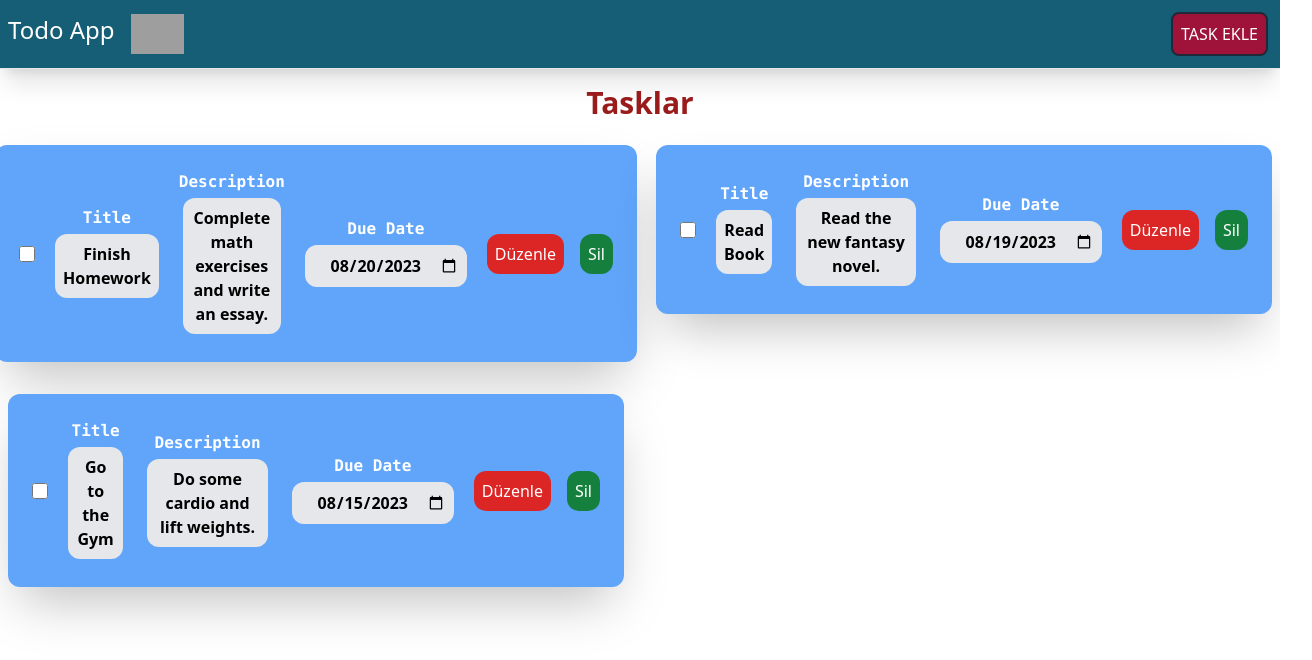
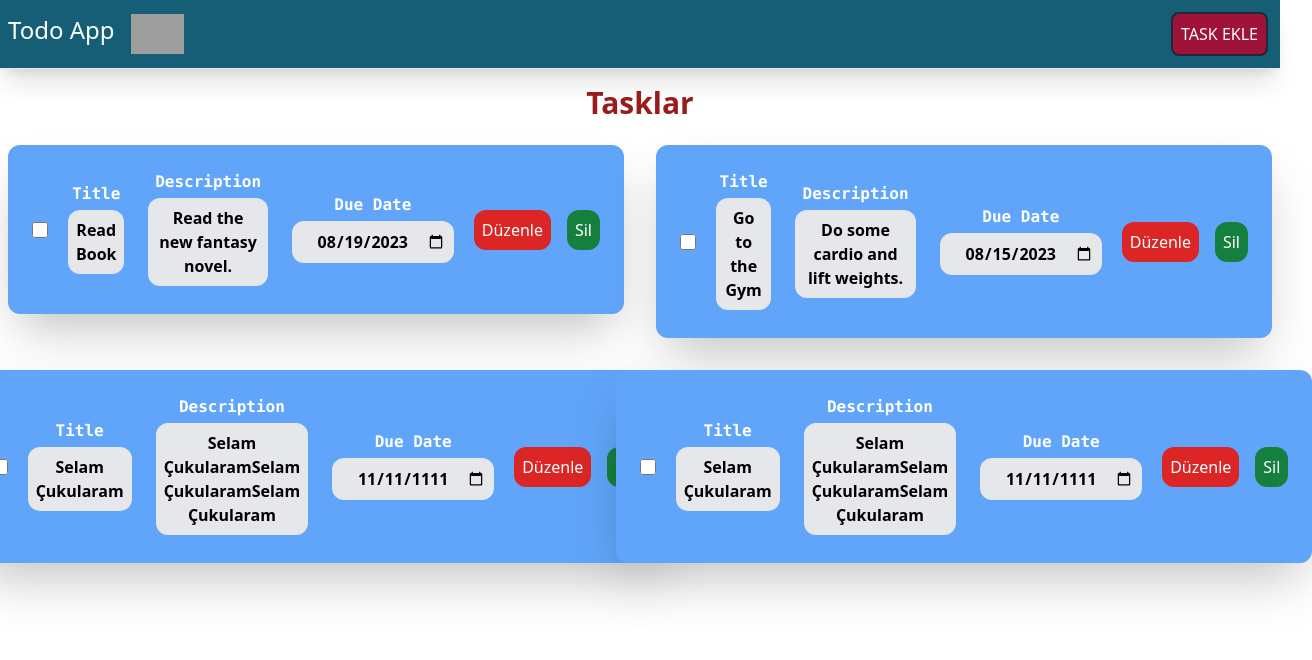
Before and after one commit to KaygusuzBK/react-todo-app, a React (Vite) app: page / in a window 1280 px wide. Shown: the top 660 px of the page, 1312 px wide, since content can reach past the window. Built offline with nearby package versions, Linux system fonts and the light colour scheme; data requests are answered from the project's data file; grey boxes are pictures that could not be loaded.

Commit message:
.
. @barisener

```diff
--- a/data/db.json
+++ b/data/db.json
@@ -1,12 +1,5 @@
 {
   "tasks": [
-    {
-      "id": 2,
-      "title": "Finish Homework",
-      "description": "Complete math exercises and write an essay.",
-      "dueDate": "2023-08-20",
-      "status": false
-    },
     {
       "id": 3,
       "title": "Read Book",
@@ -20,6 +13,20 @@
       "description": "Do some cardio and lift weights.",
       "dueDate": "2023-08-15",
       "status": false
+    },
+    {
+      "title": "Selam Çukularam",
+      "description": "Selam ÇukularamSelam ÇukularamSelam Çukularam",
+      "dueDate": "1111-11-11",
+      "status": false,
+      "id": 5
+    },
+    {
+      "title": "Selam Çukularam",
+      "description": "Selam ÇukularamSelam ÇukularamSelam Çukularam",
+      "dueDate": "1111-11-11",
+      "status": false,
+      "id": 6
     }
   ]
 }
--- a/package.json
+++ b/package.json
@@ -12,8 +12,10 @@
     "tailwind": "npx tailwindcss -i ./src/assets/css/main.css -o ./dist/output.css --watch"
   },
   "dependencies": {
+    "autoprefixer": "^10.4.15",
     "axios": "^1.4.0",
     "classnames": "^2.3.2",
+    "postcss": "^8.4.28",
     "react": "^18.2.0",
     "react-dom": "^18.2.0"
   },
--- a/src/components/button/Button.jsx
+++ b/src/components/button/Button.jsx
@@ -1,12 +1,13 @@
 import { createElement } from "react";
 import propTypes from "prop-types";
-function Button({ text, className, onClick }) {
+function Button({ text, className, onClick, href }) {
   return (
     <>
       <button
         as={"button"}
         className={`rounded h-10 ${className}`}
         onClick={onClick}
+        href={href}
       >
         {text}
       </button>
--- a/src/components/task/taskForm/taskForm.jsx
+++ b/src/components/task/taskForm/taskForm.jsx
@@ -61,10 +61,12 @@ function TaskForm({ task }) {
             />
           </li>
           <div className="flex">
-            <Button
+            <a
               className="bg-red-600 text-white m-2 p-2 rounded-xl hover:bg-red-900"
               text="Düzenle"
-            />
+              href={`/task-edit/${task.id}`}
+              >Düzenle</a>
+
             <Button
               className="bg-green-700 m-2 p-2 text-white rounded-xl hover:bg-green-900"
               text="Sil"
--- a/src/main.jsx
+++ b/src/main.jsx
@@ -3,9 +3,10 @@ import ReactDOM from "react-dom/client";
 import { createBrowserRouter, RouterProvider } from "react-router-dom";
 import "./assets/css/main.css";
 import routes from "./routes/index";
+import App from "./routes/index";
 
 ReactDOM.createRoot(document.getElementById("root")).render(
   <React.StrictMode>
-    <RouterProvider router={routes} />
+    <RouterProvider router={App} />
   </React.StrictMode>
 );
--- a/src/pages/EditTask/EditTask.jsx
+++ b/src/pages/EditTask/EditTask.jsx
@@ -1,9 +1,11 @@
-function EditTask(id) {
+import React from "react";
+import "../../assets/css/main.css"
+
+function EditTask() {
   return (
     <>
-      <h1>{id}</h1>
+      <h1>EDİT TASK SA AS </h1>
     </>
   );
 }
-
 export default EditTask;
--- a/tailwind.config.js
+++ b/tailwind.config.js
@@ -1,6 +1,6 @@
 /** @type {import('tailwindcss').Config} */
 module.exports = {
-  content: ["./src/**/*.jsx", "./src/**/*.js", "./public/index.html"],
+  content: ["./src/**/*.{js,ts,jsx,tsx}", "./public/index.html"],
   theme: {
     extend: {},
   },
```
Also changed, not shown: src/routes/index.jsx (+7 -2 lines), 1 other file (tests, documents, lock files or other folders).
